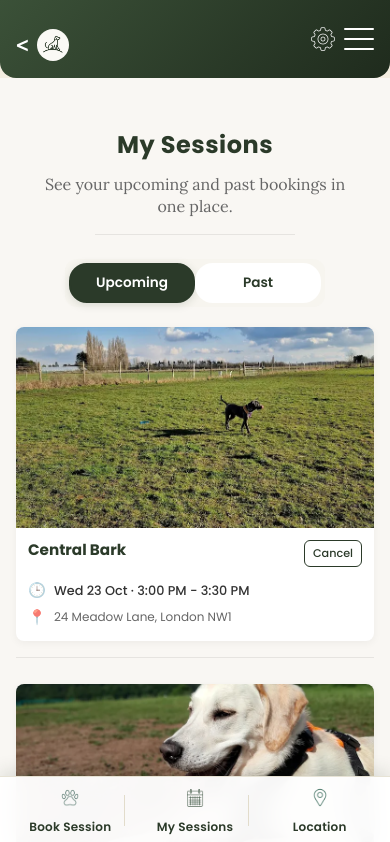
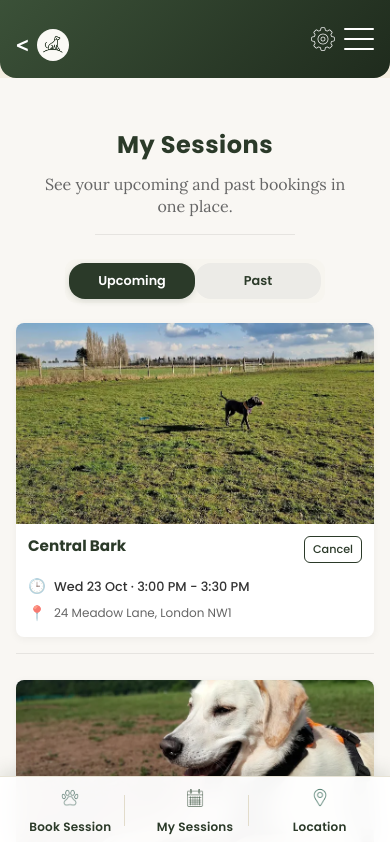
Before and after one commit to freddiegibz/caninecapers, a Next.js app: page /my-sessions in a window 390 px wide. Shown: the top 842 px of the page. Built offline with nearby package versions, Linux system fonts and the light colour scheme.

Commit message:
Update To My Sessions

```diff
--- a/app/my-sessions/page.module.css
+++ b/app/my-sessions/page.module.css
@@ -144,24 +144,36 @@
 
 .toggleButton {
   flex: 1;
-  padding: 12px 24px;
-  font-size: 1rem;
+  padding: 0.625rem 0.875rem;
+  font-size: 0.8rem;
   font-weight: 600;
   font-family: var(--font-poppins);
   color: var(--forest);
-  background-color: #ffffff;
-  border: 2px solid #ffffff;
-  border-radius: 24px;
+  background-color: #ECEBE7;
+  border: none;
+  border-radius: 16px;
   cursor: pointer;
-  transition: all 150ms ease;
+  transition: all 0.2s ease;
   text-align: center;
+  height: 40px;
+  display: flex;
+  align-items: center;
+  justify-content: center;
+}
+
+.toggleButton:hover:not(.active) {
+  background-color: rgba(163, 177, 138, 0.1);
 }
 
 .toggleButton.active {
   background-color: var(--forest);
   color: #ffffff;
-  border-color: var(--forest);
-  box-shadow: 0 2px 8px rgba(43, 58, 41, 0.15);
+  box-shadow: 0 2px 6px rgba(43, 58, 41, 0.15);
+}
+
+.toggleButton.active:hover {
+  background-color: var(--sage);
+  box-shadow: 0 4px 8px rgba(163, 177, 138, 0.2);
 }
 
 /* Main Container */
@@ -493,9 +505,9 @@
   }
 
   .toggleButton {
-    padding: 10px 20px;
-    font-size: 0.9rem;
-    border-radius: 20px;
+    font-size: 0.85rem;
+    padding: 0.625rem 0.875rem;
+    height: 40px;
   }
 
   .sessionList {
@@ -598,9 +610,9 @@
   }
 
   .toggleButton {
-    padding: 8px 16px;
-    font-size: 0.85rem;
-    border-radius: 18px;
+    font-size: 0.8rem;
+    padding: 0.5rem 0.75rem;
+    height: 36px;
   }
 
   .sessionList {
```
